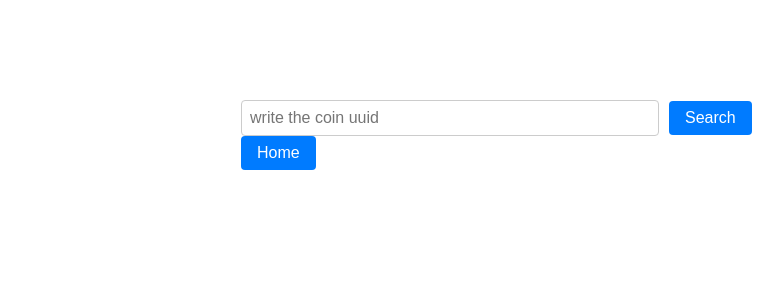
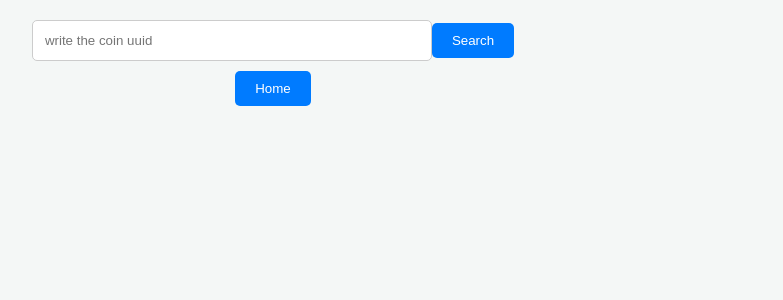
Before and after one commit to areebw1-prog/Crypto-app-, a React (Create React App) app: page /search in a window 1280 px wide. Shown: the top 300 px of the page, without its empty margins (367-1150 px from the left). Built offline with nearby package versions, Linux system fonts and the light colour scheme.

Commit message:
Update styles.css

```diff
--- a/src/styles.css
+++ b/src/styles.css
@@ -1,174 +1,109 @@
-/* styles.css */
-
-/* Container Styles */
-.Home {
-  padding: 20px;
+/* General App Settings */
+* {
+  box-sizing: border-box;
 }
 
-/* Button Container Styles */
+body {
+  margin: 0;
+  padding: 0;
+  font-family: 'Segoe UI', Tahoma, Geneva, Verdana, sans-serif;
+  background-color: #f4f7f6;
+  color: #333;
+}
+
+/* Fix for the Home and Searching containers */
+.Home, .searching {
+  width: 100%; /* No more 1500px! */
+  max-width: 1200px;
+  margin: 0 auto;
+  padding: 20px;
+  text-align: center;
+}
+
+/* Header and Logo Styles */
+.Logo {
+  display: flex;
+  align-items: center;
+  justify-content: center;
+  gap: 15px;
+  margin-bottom: 20px;
+}
+
+.logo2 {
+  width: 50px;
+  height: 50px;
+}
+
+.heading433 {
+  font-size: 1.8rem;
+  margin: 0;
+}
+
+/* Button Container */
 .button-container {
   display: flex;
   justify-content: center;
-  align-items: center;
-  margin-bottom: 20px;
+  gap: 10px;
+  margin: 20px 0;
 }
 
-/* Link Styles */
-.link {
-  text-decoration: none;
-  color: #007bff;
-  margin-right: 10px;
-  font-weight: bold;
-}
-
-.link:hover {
-  text-decoration: underline;
-}
-
-/* Button Styles */
 button {
-  background-color: #007bff;
-  color: #fff;
+  padding: 10px 20px;
   border: none;
   border-radius: 5px;
-  padding: 10px 20px;
+  background-color: #007bff;
+  color: white;
   cursor: pointer;
+  transition: background 0.3s;
 }
 
 button:hover {
   background-color: #0056b3;
 }
 
-/* Coin List Styles */
+/* The Grid Layout for Coins */
 .coin {
   display: grid;
-  grid-template-columns: repeat(auto-fill, minmax(200px, 1fr));
+  /* This automatically changes from 1 column on mobile to many on desktop */
+  grid-template-columns: repeat(auto-fit, minmax(280px, 1fr));
   grid-gap: 20px;
+  margin-top: 30px;
 }
 
-.itemList {
+/* Individual Coin Card */
+.itemList, .details1 {
+  background: white;
+  border-radius: 12px;
+  padding: 20px;
+  box-shadow: 0 4px 6px rgba(0,0,0,0.1);
+  text-align: left;
+}
+
+/* FIXED IMAGE SIZING */
+.itemList img, .coin-logo {
+  width: 50px;
+  height: 50px;
+  object-fit: contain;
+  margin-top: 10px;
+}
+
+/* Input for Search Page */
+.inputing {
+  width: 100%;
+  max-width: 400px;
+  padding: 12px;
+  margin-bottom: 10px;
   border: 1px solid #ccc;
   border-radius: 5px;
-  padding: 10px;
 }
 
-.itemList p {
-  margin-bottom: 10px;
-}
+/* Media Query for small phones */
+@media (max-width: 480px) {
+  .heading433 {
+    font-size: 1.4rem;
+  }
 
-.itemList img {
-  max-width: 100%;
-  height: auto;
-}
-.header {
-  margin-left: 500px;
-  color: #007d75;
-}
-/* styles.css */
-
-/* Container for input, button, and links */
-/* styles.css */
-.input12 {
-  margin-bottom: 20px;
-}
-
-.input12 input {
-  padding: 8px;
-  margin-right: 10px;
-  border: 1px solid #ccc;
-  border-radius: 4px;
-  font-size: 16px;
-}
-
-.input12 button {
-  padding: 8px 16px;
-  background-color: #007bff;
-  color: #fff;
-  border: none;
-  border-radius: 4px;
-  font-size: 16px;
-  cursor: pointer;
-}
-
-.link a {
-  margin-right: 10px;
-  text-decoration: none;
-  color: #007bff;
-  font-size: 16px;
-}
-
-.link a:hover {
-  text-decoration: underline;
-}
-
-.details1 {
-  border: 1px solid #ccc;
-  border-radius: 4px;
-  padding: 10px;
-}
-
-.details1 p {
-  margin: 5px 0;
-}
-
-.details1 img {
-  max-width: 100px;
-  max-height: 100px;
-}
-.itemList {
-  background-color: #fdf6e3;
-}
-.Home {
-  background-color: #f4e8ff;
-}
-.logo2 {
-  height: 100px;
-  width: 100px;
-}
-.heading433 {
-  margin-top: -90px;
-  margin-left: 120px;
-}
-.searching {
-  margin-left: 600px;
-  margin-top: 100px;
-}
-.inputing {
-  width: 400px;
-}
-.details1 {
-  margin-left: -200px;
-  width: 500px;
-  background-color: #007d75;
-  color: bisque;
-}
-.head {
-  margin-left: 200px;
-  margin-top: -40px;
-  width: 200px;
-}
-.Home {
-  background-color: #ccc;
-  width: 1500px;
-  height: 1000px;
-}
-@media (max-width: 800px) {
-  .Home {
-    width: 400px;
-    height: 1000px;
-  }
-  .header {
-    margin-left: 50px;
-    margin-top: 100px;
+  .button-container {
+    flex-wrap: wrap; /* Buttons stack if the screen is too narrow */
   }
 }
-@media (max-width: 100px) {
-  .Home {
-    width: 200px;
-    height: 1000px;
-  }
-  .header {
-    margin-left: 50px;
-    margin-top: 100px;
-  }
-}
```
